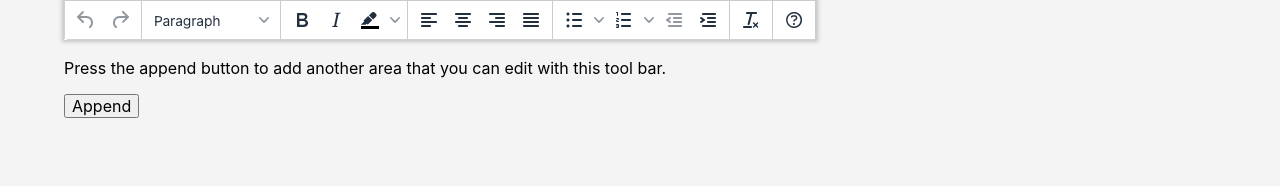
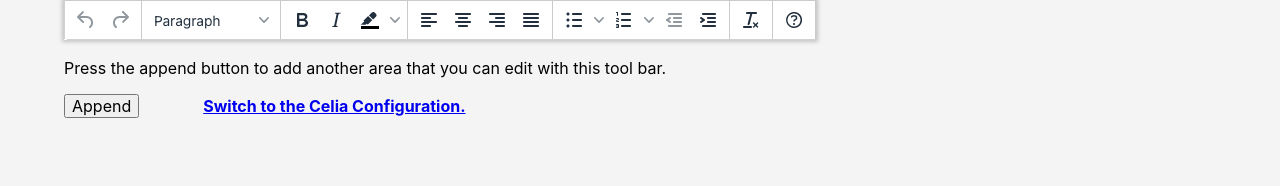
Before and after one commit to standardSetting/toolbartop, a React (Create React App) app: page / in a window 1280 px wide. Shown: the top 186 px of the page. Built offline with nearby package versions, Linux system fonts and the light colour scheme.

Commit message:
celia config

```diff
--- a/src/App.js
+++ b/src/App.js
@@ -51,6 +51,7 @@ function App() {
       </div>
       <p className='ml5'>Press the append button to add another area that you can edit with this tool bar.</p>
       <button onClick={appendEditor} className='pointer ml5'>Append</button>
+      <a href="https://standardsetting.github.io/toolbarfollow/" className='b ml5'>Switch to the Celia Configuration.</a>
       <div style={{'margin-top':'100px'}}>
         {myEditors}
       </div>
```
